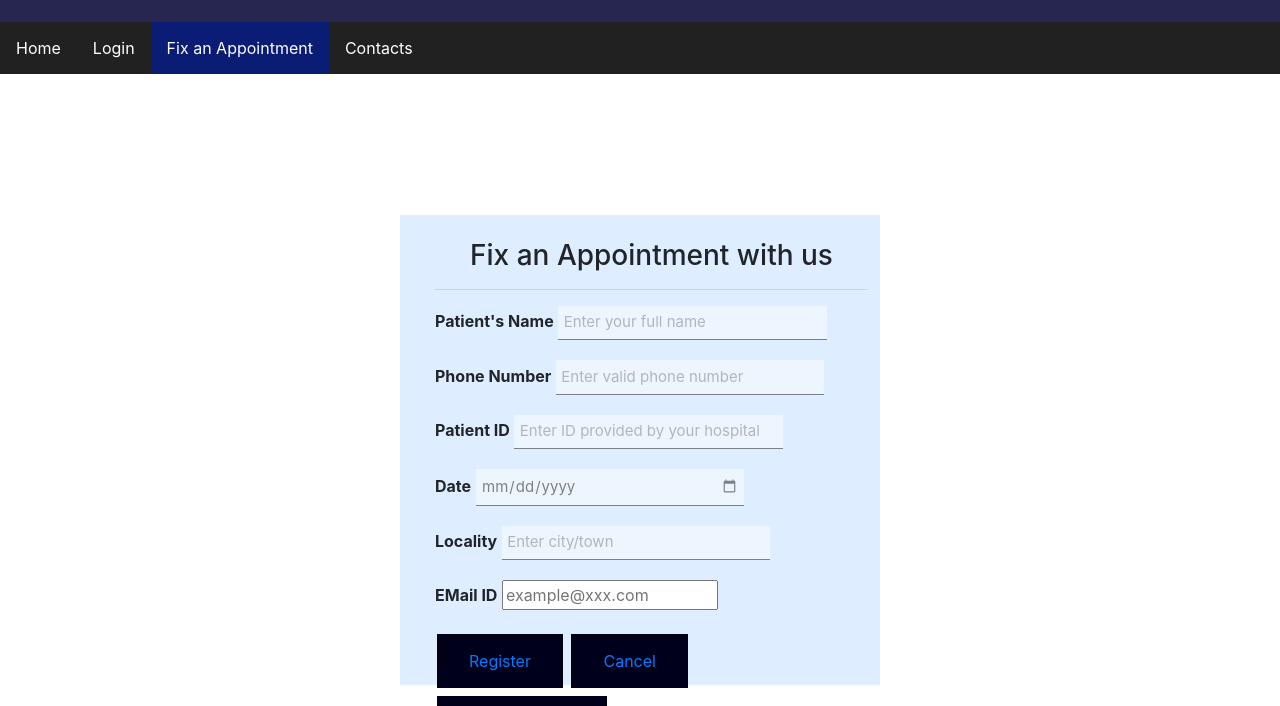
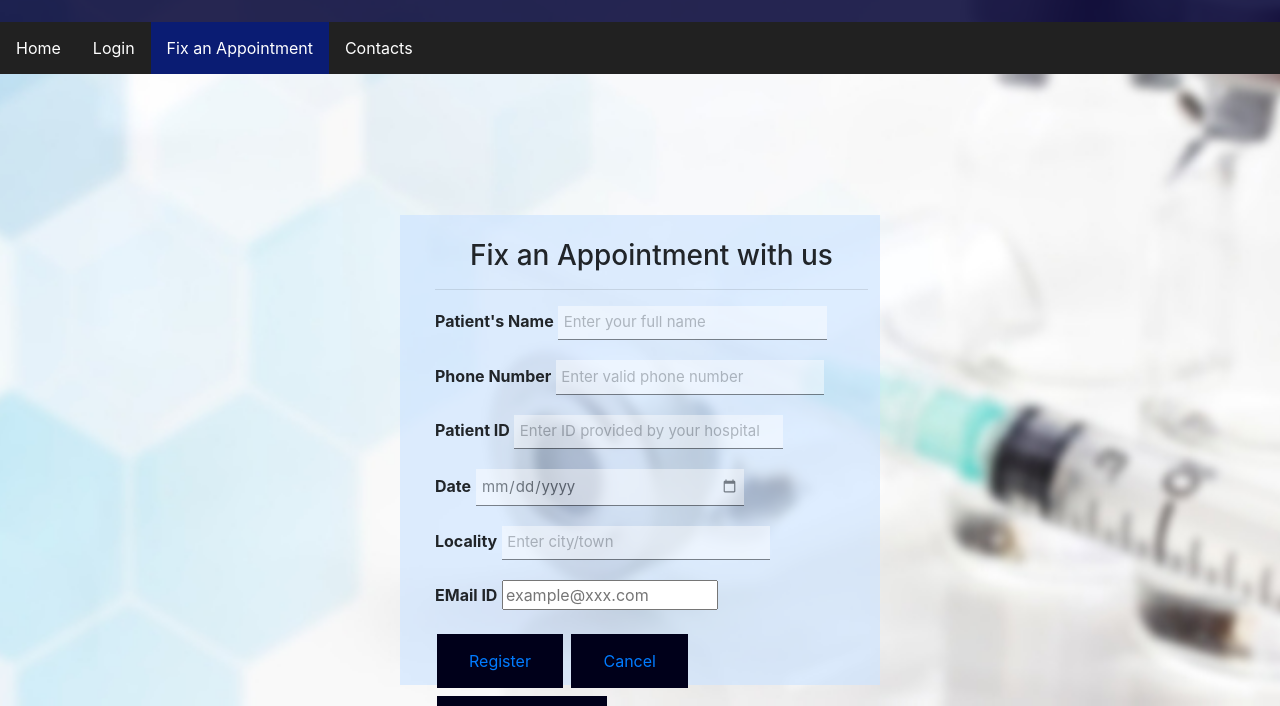
Before and after one commit to subitshatlk/vaccineBot, a plain HTML site: page html/fix.html in a window 1280 px wide. Shown: the part 94-800 px from the top of the page. Drawn offline with nearby package versions, Linux system fonts and the light colour scheme.

Commit message:
Update fix.html

```diff
--- a/html/fix.html
+++ b/html/fix.html
@@ -13,7 +13,7 @@ body{
                         position: fixed;
                         width: 100vw;
                         height: 100vh;
-                        background-image: url("..images/bg3.jpg");
+                        background-image: url("../images/bg3.jpg");
                         background-position: center center;
                         background-repeat: no-repeat;
                         background-attachment: fixed;
```
